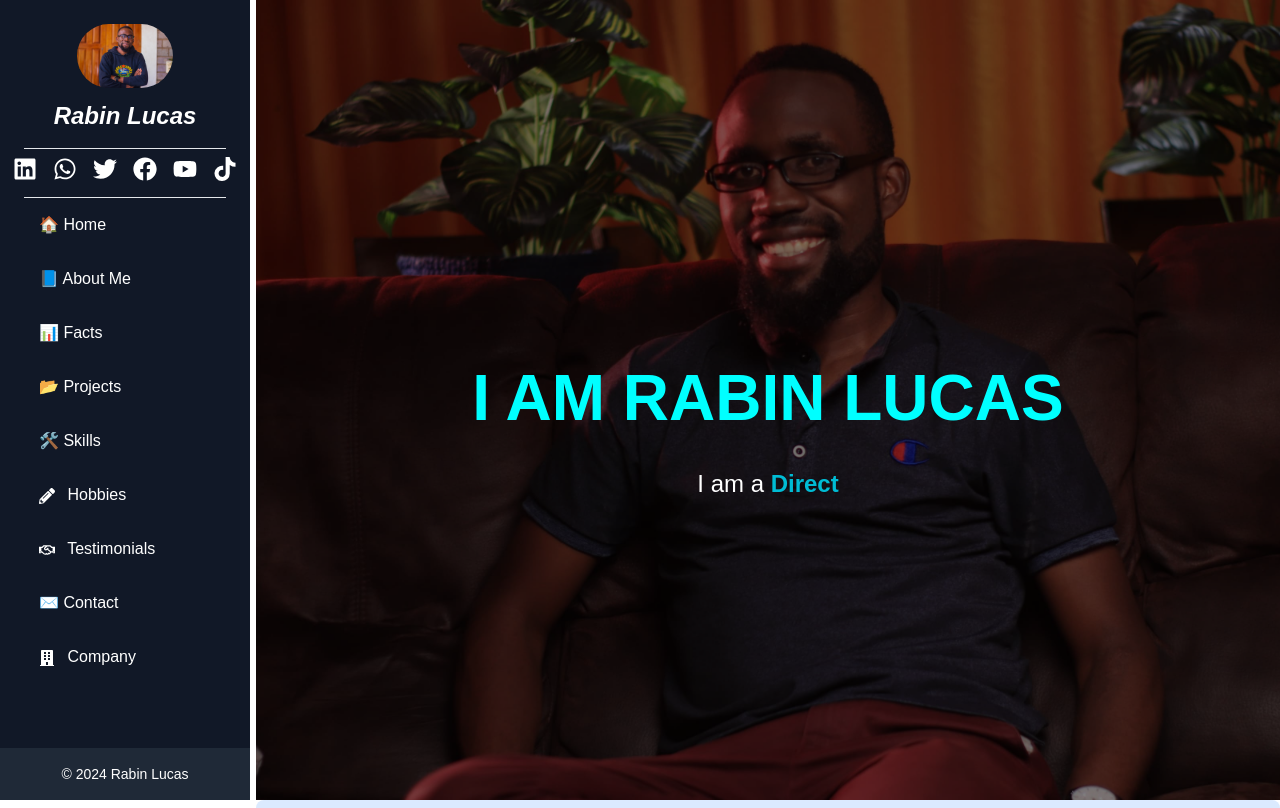
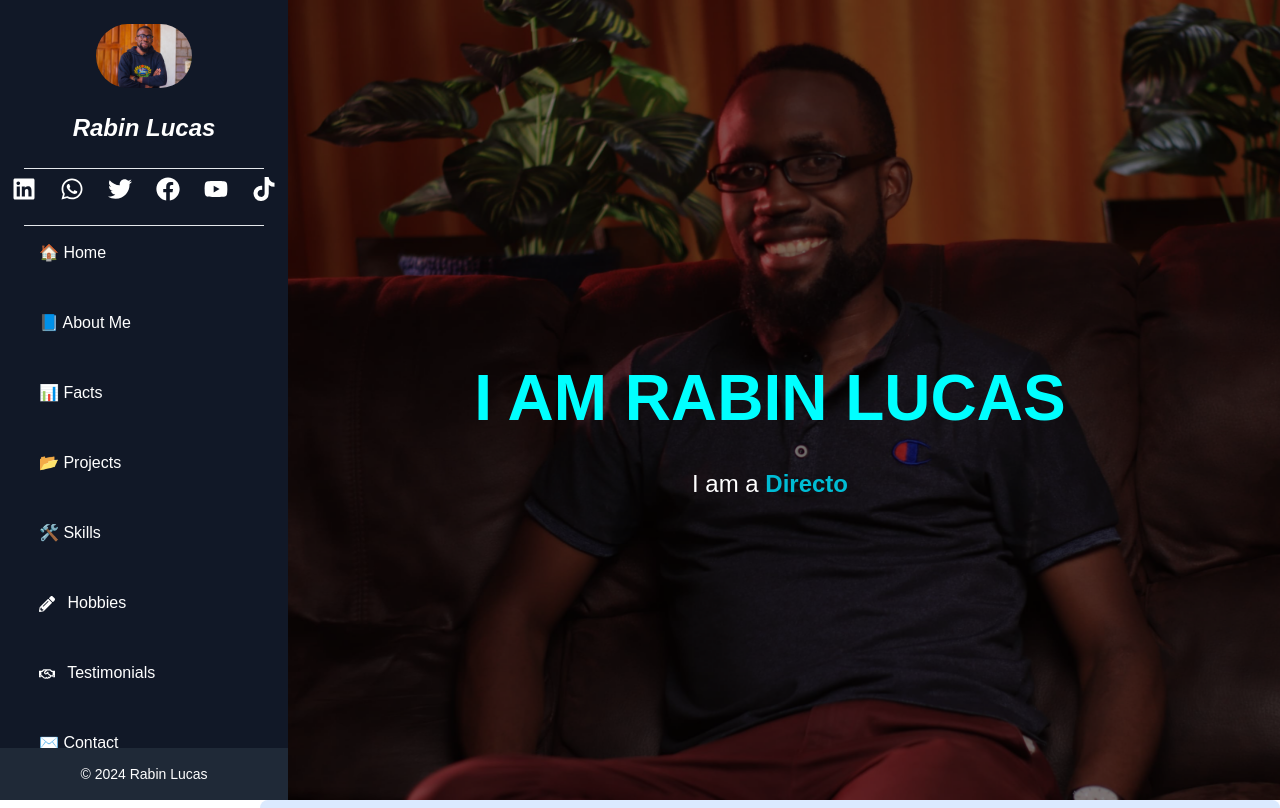
Before and after one commit to AnthonyMakori/Rabins-Portfolio, a Next.js app: page / in a window 1280 px wide. Shown: the top 808 px of the page. Built offline with nearby package versions, Linux system fonts and the light colour scheme.

Commit message:
sidebar funtion refined properly

```diff
--- a/components/About/about.tsx
+++ b/components/About/about.tsx
@@ -11,7 +11,7 @@ const About = () => {
   const calculatedAge = monthDifference < 0 || (monthDifference === 0 && today.getDate() < birthday.getDate()) ? age - 1 : age;
 
   return (
-    <section id="about">
+    <section id="about" style={{ paddingLeft: '20px' }}>
       <div className="bg-blue-100 p-8 rounded-lg">
         <h2 className="text-3xl font-semibold mb-4 text-blue-600">About</h2>
 
--- a/components/Contact/contact.tsx
+++ b/components/Contact/contact.tsx
@@ -32,7 +32,7 @@ const Contact = () => {
   };
 
   return (
-    <section id="contact">
+    <section id="contact" style={{ paddingLeft: '20px' }}>
       <div className="min-h-screen bg-gray-200 py-10">
         <h1 className="text-4xl font-bold text-blue-600 text-center mb-4">
           Contact
@@ -48,9 +48,9 @@ const Contact = () => {
           with you!
         </p>
 
-        <div className="grid grid-cols-1 md:grid-cols-3 gap-6">
+        <div className="grid grid-cols-1 md:grid-cols-3 gap-6" style={{ paddingLeft: '40px',paddingRight:'40px' }}>
           {/* Left Section */}
-          <div className="bg-white p-6 rounded-lg shadow-md md:col-span-1">
+          <div className="bg-white p-6 rounded-lg shadow-md md:col-span-1" style={{ paddingLeft: '20px' }}>
             <h2 className="text-2xl font-bold text-gray-800 mb-4">
               Contact Information
             </h2>
@@ -86,7 +86,7 @@ const Contact = () => {
           </div>
 
           {/* Right Section */}
-          <div className="bg-white p-6 rounded-lg shadow-md md:col-span-2">
+          <div className="bg-white p-6 rounded-lg shadow-md md:col-span-2" style={{ paddingRight: '40px' }}>
             <h2 className="text-2xl font-bold text-gray-800 mb-4">
               Send a Message
             </h2>
--- a/components/Experience/projects.tsx
+++ b/components/Experience/projects.tsx
@@ -109,11 +109,12 @@ const Projects = () => {
 
         <style jsx>{`
           .projects-container {
-            width: 100%;
-            padding: 100px 20px;
-            min-height: 60vh;
-            box-sizing: border-box;
-          }
+          width: 100%;
+          padding: 100px 20px;
+          margin-left: 20px; /* Added margin-left */
+          min-height: 60vh;
+          box-sizing: border-box;
+  }
 
           /* Center Categories */
           .categories {
--- a/components/Facts/fact.tsx
+++ b/components/Facts/fact.tsx
@@ -3,7 +3,7 @@ import { FaPen, FaFilm, FaCamera, FaUsers } from 'react-icons/fa';
 
 const Facts = () => {
   return (
-    <section id="facts">
+    <section id="facts" style={{ paddingLeft: '20px' }}>
     <div
       className="bg-cover bg-center p-8 rounded-lg"
       style={{ backgroundImage: 'url(background/back.webp)' }}
--- a/components/Hobbies/hobbies.tsx
+++ b/components/Hobbies/hobbies.tsx
@@ -2,9 +2,9 @@
 import React from 'react';
 
 const hobbies = [
-  { name: 'Reading', icon: '📚' },
-  { name: 'Traveling', icon: '🌍' },
-  { name: 'Singing', icon: '🎤' },
+  { name: 'Reading', icon: '📚', description: 'I love reading books as it expands my knowledge and lets me dive into different worlds.' },
+  { name: 'Traveling', icon: '🌍', description: 'Traveling allows me to explore new places, experience different cultures, and create lasting memories.' },
+  { name: 'Singing', icon: '🎤', description: 'Singing is my way of expressing emotions and connecting with music on a deeper level.' },
 ];
 
 const Hobbies: React.FC = () => {
@@ -35,9 +35,9 @@ const Hobbies: React.FC = () => {
               {hobby.name}
             </h3>
 
-            {/* Description (Optional) */}
+            {/* Description */}
             <p className="mt-2 text-gray-500 text-sm">
-              {`I really enjoy ${hobby.name.toLowerCase()} as it helps me unwind and recharge.`}
+              {hobby.description}
             </p>
           </div>
         ))}
--- a/components/Home/home.tsx
+++ b/components/Home/home.tsx
@@ -37,7 +37,7 @@ const Home = () => {
   }, [currentText, isDeleting, roleIndex]);
 
   return (
-    <section id="home">
+    <section id="home" style={{paddingLeft:'20px'}}>
       <div className="home-container">
         <div className="overlay">
           <div className="content">
--- a/components/sidebar/sidebar.tsx
+++ b/components/sidebar/sidebar.tsx
@@ -1,6 +1,6 @@
 import { useState, useEffect } from 'react';
 import { FaLinkedin, FaWhatsapp, FaTwitter, FaFacebook, FaYoutube, FaTiktok, FaBars, FaPencilAlt, FaRegHandshake, FaBuilding } from 'react-icons/fa';
-import Image from 'next/image'; // Import the Image component for optimization
+import Image from 'next/image';
 
 const Sidebar = () => {
   const [isSidebarOpen, setIsSidebarOpen] = useState(false);
@@ -37,33 +37,36 @@ const Sidebar = () => {
       {/* Hamburger Icon for Small Screens */}
       <button
         onClick={toggleSidebar}
-        className="lg:hidden absolute top-4 left-4 text-white text-3xl z-50"
+        className="lg:hidden fixed top-4 left-4 text-white text-3xl z-50"
       >
         <FaBars />
       </button>
 
       {/* Sidebar */}
       <aside
-        className={`${
-          isSidebarOpen ? 'left-0' : '-left-full'
-        } lg:left-0 w-94 h-screen bg-gray-900 text-white fixed transition-all duration-300 z-40`}
+        className={`
+          fixed top-0 w-72 h-screen bg-gray-900 text-white transition-transform duration-300 z-40
+          ${isSidebarOpen ? 'translate-x-0' : '-translate-x-full'}
+          lg:translate-x-0 lg:block
+        `}
       >
         <div className="p-6">
-          <div className="flex justify-center mb-3">
-            {/* Use next/image for optimization */}
+          <div className="flex justify-center mb-6">
             <Image
               src="/images/profile.jpg"
               alt="Profile"
-              width={96} // Provide width and height for optimization
+              width={96}
               height={96}
               className="rounded-full object-cover"
             />
           </div>
-          <i><h1 className="text-2xl font-bold text-center mb-4">Rabin Lucas</h1></i>
+          <i>
+            <h1 className="text-2xl font-bold text-center mb-6">Rabin Lucas</h1>
+          </i>
           <hr />
 
           {/* Social Media Icons */}
-          <div className="flex justify-center space-x-0 mb-2">
+          <div className="flex justify-center space-x-2 mb-4">
             <a
               href="https://linkedin.com/in/your-profile"
               target="_blank"
@@ -73,7 +76,7 @@ const Sidebar = () => {
               <FaLinkedin className="text-2xl text-white hover:text-black" />
             </a>
             <a
-              href="https://wa.me/your-number"
+              href="https://wa.me/+254729923951"
               target="_blank"
               rel="noopener noreferrer"
               className="p-2 rounded-full hover:bg-aqua transition-colors"
@@ -115,26 +118,14 @@ const Sidebar = () => {
           </div>
           <hr />
 
-          <nav className="flex flex-col space-y-0">
-            <a
-              href="#home"
-              onClick={(event) => smoothScroll(event, 'home')}
-              className="hover:text-gray-400"
-            >
+          <nav className="flex flex-col space-y-4">
+            <a href="#home" onClick={(e) => smoothScroll(e, 'home')} className="hover:text-gray-400">
               🏠 Home
             </a>
-            <a
-              href="#about"
-              onClick={(event) => smoothScroll(event, 'about')}
-              className="hover:text-gray-400"
-            >
+            <a href="#about" onClick={(e) => smoothScroll(e, 'about')} className="hover:text-gray-400">
               📘 About Me
             </a>
-            <a
-              href="#facts"
-              onClick={(event) => smoothScroll(event, 'facts')}
-              className="hover:text-gray-400"
-            >
+            <a href="#facts" onClick={(e) => smoothScroll(e, 'facts')} className="hover:text-gray-400">
               📊 Facts
             </a>
             <a
@@ -183,16 +174,17 @@ const Sidebar = () => {
         </div>
 
         {/* Footer Section */}
-        <footer className="absolute bottom-0 w-full p-4 bg-gray-800 text-center">
+        <footer className="absolute bottom-0 w-full p-4 bg-gray-800 text-center hidden lg:block">
           <p className="text-sm">© 2024 Rabin Lucas</p>
         </footer>
       </aside>
 
       {/* Content Area */}
       <div
-        className={`${
-          isSidebarOpen ? 'h-screen overflow-hidden' : ''
-        } transition-all duration-300`}
+        className={`
+          ${isSidebarOpen ? 'h-screen overflow-hidden' : ''}
+          transition-all duration-300
+        `}
       >
         {/* Content goes here */}
       </div>
--- a/pages/_app.tsx
+++ b/pages/_app.tsx
@@ -6,7 +6,7 @@ function MyApp({ Component, pageProps }: AppProps) {
   return (
     <div className="flex">
       <Sidebar />
-      <div className="ml-64 w-full">
+      <div className="w-full lg:ml-60"> {/* 64px margin on large screens */}
         <Component {...pageProps} />
       </div>
     </div>
--- a/styles/globals.css
+++ b/styles/globals.css
@@ -17,6 +17,16 @@
     --foreground: #ededed;
   }
 }
+@layer utilities {
+  .sidebar {
+    @apply fixed top-0 left-[-100%] h-screen w-72 bg-gray-900 text-white transition-all duration-300;
+  }
+
+  .sidebar.open {
+    @apply left-0;
+  }
+}
+
 
 body {
   color: var(--foreground);
@@ -45,3 +55,45 @@ a {
 a:hover {
   background-color: #2d3748;
 }
+/* Ensure the body has no overflow */
+html, body {
+  margin: 0;
+  padding: 0;
+  overflow-x: hidden; /* Prevent horizontal scrolling */
+  box-sizing: border-box;
+}
+
+/* Sidebar Styles */
+.sidebar {
+  position: fixed;
+  top: 0;
+  left: -100%; /* Sidebar is hidden off-screen */
+  width: 16rem; /* 72 in Tailwind (w-72) */
+  height: 100vh; /* Full screen height */
+  background-color: #1a202c; /* Equivalent to bg-gray-900 */
+  color: #fff; /* Text color */
+  transition: left 0.3s ease-in-out; /* Smooth slide-in effect */
+  z-index: 50; /* Ensures it sits above other content */
+}
+
+.sidebar.open {
+  left: 0; /* Sidebar appears */
+}
+
+/* Footer Position for Sidebar */
+.sidebar-footer {
+  position: absolute;
+  bottom: 0;
+  width: 100%;
+  background-color: #2d3748; /* Equivalent to bg-gray-800 */
+}
+
+/* Hamburger Button Position */
+.hamburger-button {
+  position: absolute;
+  top: 1rem; /* Adjusted distance from top */
+  left: 1rem; /* Adjusted distance from left */
+  z-index: 60; /* Above sidebar */
+  color: #fff; /* Icon color */
+  font-size: 1.75rem; /* Larger size */
+}
```
